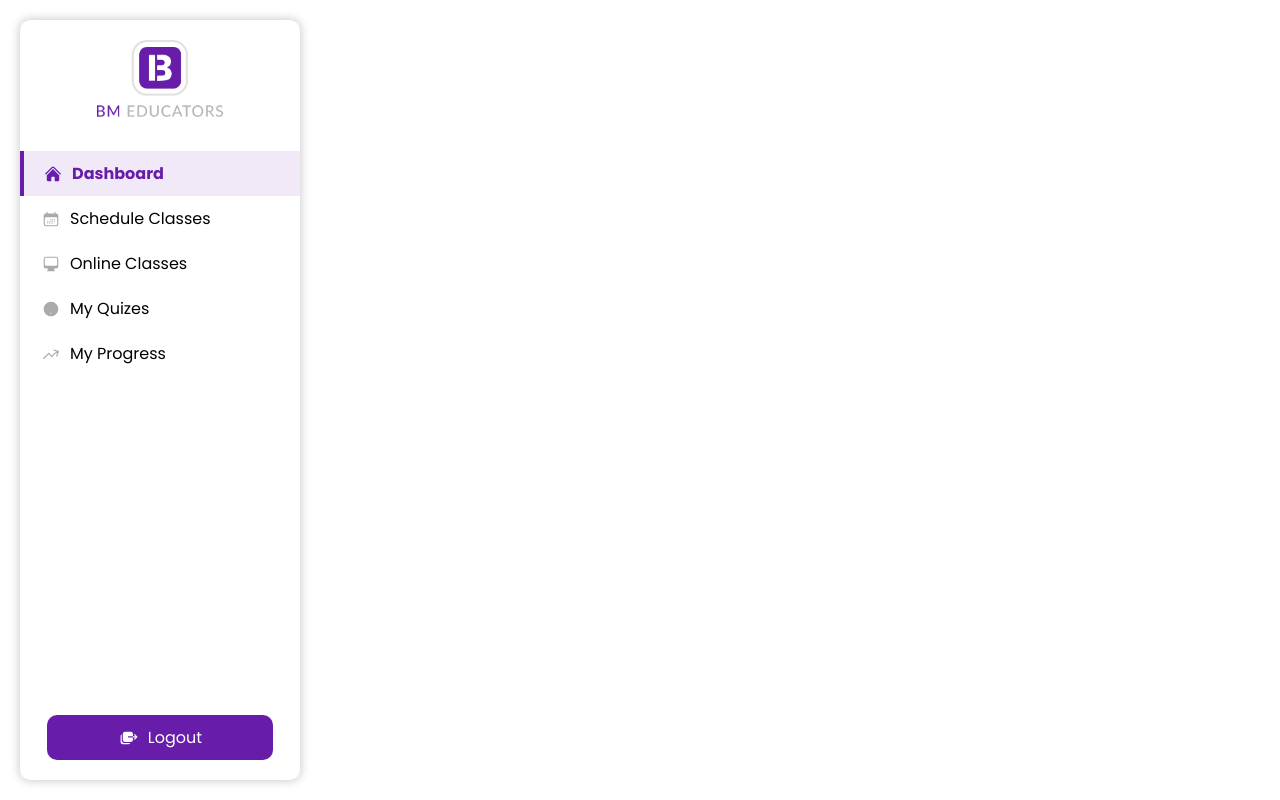
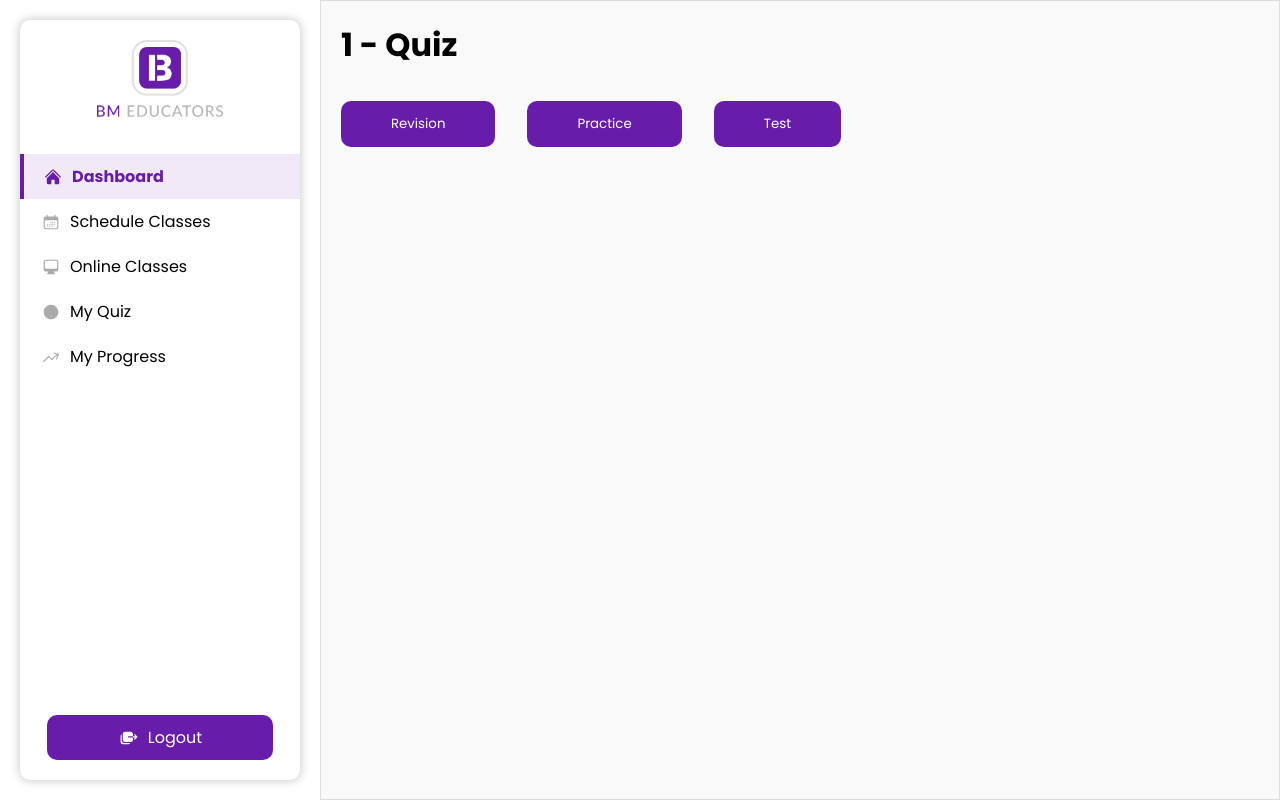
Before and after one commit to abdul-rehman729/bm-educators1, a React (Create React App) app: page /chapter/1/quiz in a window 1280 px wide. Built offline with nearby package versions, Linux system fonts and the light colour scheme.

Commit message:
Fixed naming , added buttons , fixed routes

```diff
--- a/src/App.js
+++ b/src/App.js
@@ -4,10 +4,15 @@ import './custom.css';
 import { BrowserRouter as Router, Routes, Route } from 'react-router-dom';
 import OnlineCourses from './components/tabContents/onlineCourses';
 import ScheduleClasses from './components/tabContents/scheduleClasses';
-import Quizes from './components/tabContents/quizes';
-import Chapters from './components/tabContents/chapters';
 import quizzesData from './assets/data/quizzes.json';
 import Quiz from './components/tabContents/quiz';
+import Chapter from './components/tabContents/Chapter';
+import Quizes from './components/tabContents/Quizzes';
+import QuizPageButtons from './components/tabContents/QuizPageButtons';
+import RevisionPage from './components/tabContents/QuizContent/RevisionPage';
+import TestPage from './components/tabContents/QuizContent/TestPage';
+import PractisePage from './components/tabContents/QuizContent/PractisePage';
+
 
 function App() {
   return (
@@ -18,9 +23,16 @@ function App() {
           <Route path="/dashboard" element={<div>Dashboard</div>} />
           <Route path="/schedule-classes" element={<ScheduleClasses />} />
           <Route path="/online-classes" element={<OnlineCourses />} />
-          <Route path="/quizes" element={<Quizes />} />
+          <Route path="/chapters" element={<Chapter />} />
+          <Route path="/chapter/:chapterName/quiz" element={<QuizPageButtons />} />
+          <Route path="/chapter/:chapterName/revision" element={<RevisionPage data={quizzesData} />} />
+          <Route path="/chapter/:chapterName/test" element={<TestPage data={quizzesData} />} />
+          <Route path="/chapter/:chapterName/practise" element={<PractisePage data={quizzesData} />} />
 
-          <Route path="/chapters/:courseSlug" element={<Chapters courses={quizzesData} />} />
+
+
+
+          <Route path="/chapters/:courseSlug" element={<Quizes courses={quizzesData} />} />
           <Route path="/quiz/course/:courseSlug/chapter/:chapterSlug" element={<Quiz courses={quizzesData} />} />
 
           <Route path="/progress" element={<div>Progress</div>} />
--- a/src/components/tabContents/quizes.jsx
+++ b/src/components/tabContents/Chapter.jsx
@@ -3,7 +3,7 @@ import { ReactComponent as QuizIcon } from "../../assets/quiz.svg";
 import quizzesData from '../../assets/data/quizzes.json'; // Import the JSON file
 import { useNavigate } from 'react-router-dom';
 
-function Quizes() {
+function Chapter() {
   const [quizzes, setQuizzes] = useState([]);
   const navigate = useNavigate();
 
@@ -19,12 +19,12 @@ function Quizes() {
   return (
     <div className="bm-courses tab-content">
       <h1 className="heading">
-        My Quizes <QuizIcon />
+        Chapters <QuizIcon />
       </h1>
       <ul className="bm-courses-lists">
         {quizzes.map((quiz, index) => (
           <li key={index} onClick={() => handleCourseClick(quiz.slug)}>
-            <span><p className='quizNo'>Quiz #{index + 1} </p><p className='chaptersNo'>Chapters: {quiz.chapters.length}</p></span> {/* Displaying course number */}
+            <span><p className='quizNo'>Chapter #{index + 1} </p><p className='chaptersNo'>Chapters: {quiz.chapters.length}</p></span> {/* Displaying course number */}
             <p className='quizName'>{quiz.course}</p> {/* Displaying course name */}
           </li>
         ))}
@@ -33,4 +33,4 @@ function Quizes() {
   );
 }
 
-export default Quizes;
+export default Chapter;
--- /dev/null
+++ b/src/components/tabContents/QuizContent/PractisePage.jsx
@@ -0,0 +1,9 @@
+import React from 'react'
+
+const PractisePage = () => {
+  return (
+    <div>Practise</div>
+  )
+}
+
+export default PractisePage
--- /dev/null
+++ b/src/components/tabContents/QuizContent/RevisionPage.jsx
@@ -0,0 +1,12 @@
+import React from 'react'
+import { useParams, useNavigate } from 'react-router-dom';
+
+
+const RevisionPage = ({data}) => {
+    const { chapterName } = useParams(); // Get the course slug from the URL
+  return (
+    <div>RevisionPage {chapterName}</div>
+  )
+}
+
+export default RevisionPage
--- /dev/null
+++ b/src/components/tabContents/QuizContent/TestPage.jsx
@@ -0,0 +1,9 @@
+import React from 'react'
+
+const TestPage = () => {
+  return (
+    <div>TestPage</div>
+  )
+}
+
+export default TestPage
--- /dev/null
+++ b/src/components/tabContents/QuizPageButtons.jsx
@@ -0,0 +1,21 @@
+import React from 'react'
+import { useParams, useNavigate } from 'react-router-dom';
+
+
+const QuizPageButtons = () => {
+    const { chapterName } = useParams(); // Get the course slug from the URL
+    const navigate = useNavigate();
+  return (
+    <div className='bm-chapters tab-content'>
+        <h1 className='heading'>{chapterName} - Quiz</h1>
+        <div className='quiz-buttons'>
+            <button onClick={()=>navigate(`/chapter/${chapterName}/revision`)}>Revision</button>
+            <button onClick={()=>navigate(`/chapter/${chapterName}/practise`)}>Practice</button>
+            <button onClick={()=>navigate(`/chapter/${chapterName}/test`)}>Test</button>
+
+        </div>
+    </div>
+  )
+}
+
+export default QuizPageButtons
--- a/src/components/tabContents/chapters.jsx
+++ b/src/components/tabContents/Quizzes.jsx
@@ -2,14 +2,15 @@ import React from 'react';
 import { useParams, useNavigate } from 'react-router-dom';
 import { ReactComponent as ChapterIcon } from "../../assets/chapter.svg";
 
-function Chapters({ courses }) {
+function Quizes({ courses }) {
   const { courseSlug } = useParams(); // Get the course slug from the URL
   const navigate = useNavigate();
   const selectedCourse = courses.find(course => course.slug === courseSlug); // Find course by slug
 
-  const handleChapterClick = (chapterSlug) => {
+  const handleChapterClick = (chapterName) => {
     // Navigate to the quiz for the selected chapter
-    navigate(`/quiz/course/${courseSlug}/chapter/${chapterSlug}`);
+    // navigate(`/quiz/course/${courseSlug}/chapter/${chapterSlug}`);
+    navigate(`/chapter/${chapterName}/quiz`)
   };
 
   return (
@@ -17,8 +18,8 @@ function Chapters({ courses }) {
       <h1 className='heading'>{selectedCourse.course} - Chapters</h1>
       <ul className="bm-chapters-list">
         {selectedCourse.chapters.map((chapter, index) => (
-          <li key={index} onClick={() => handleChapterClick(chapter.slug)}>
-            <span><ChapterIcon /> Chapter #{index + 1}</span>
+          <li key={index} onClick={() => handleChapterClick(chapter.chapter)}>
+            <span><ChapterIcon /> Quiz #{index + 1}</span>
             <p>{chapter.chapter}</p> {/* Displaying chapter name */}
           </li>
         ))}
@@ -27,4 +28,4 @@ function Chapters({ courses }) {
   );
 }
 
-export default Chapters;
+export default Quizes;
--- a/src/components/tabs.jsx
+++ b/src/components/tabs.jsx
@@ -60,10 +60,10 @@ function Tabs() {
         </div>
         <div
           className={activeTab === 3 ? "tab active" : "tab"}
-          onClick={() => handleTabClick("/quizes")}  // Route to Quizes
+          onClick={() => handleTabClick("/chapters")}
         >
           <QuizIcon />
-          My Quizes
+          My Quiz
         </div>
         <div
           className={activeTab === 4 ? "tab active" : "tab"}
--- a/src/custom.css
+++ b/src/custom.css
@@ -4,6 +4,9 @@
   margin: 0 auto;
   display: grid;
   grid-template-columns: 20% 80%;
+}
+body{
+  font-family: 'Poppins' , 'Arial';
 }
 
 .bm-tabs-container{
@@ -87,6 +90,11 @@
   border-radius: 10px;
   transition: 0.3s all ease;
   color: #fff;
+}
+.quiz-buttons{
+  display: flex;
+  gap: 2rem;
+  margin-top: 2rem;
 }
 
 .tab.bm-logout:hover {
@@ -348,3 +356,19 @@ h1.heading svg {
     width: 100%;
   }
 }
+
+/* Quiz chapter button css */
+.quiz-buttons button{
+  background-color: #671da9;
+  border-style: none;
+  font-family: 'Poppins';
+  border-radius: 10px;
+  transition: 0.3s all ease;
+  color: #fff;
+  padding: 13px 50px;
+  cursor: pointer;
+}
+.quiz-buttons button:hover {
+  background-color: #671da9;
+  box-shadow: 0px 0px 10px 1px #ccc;
+}
```
